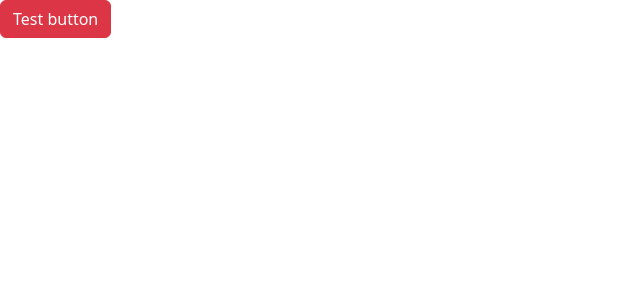
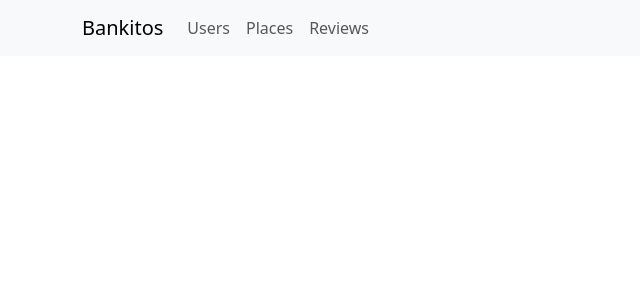
Before and after one commit to mariiomc/FrontendMinim1, an Angular app: page / in a window 1280 px wide. Shown: the top 300 px of the page, without its empty margins (0-640 px from the left). Built offline with nearby package versions, Linux system fonts and the light colour scheme.

Commit message:
Added main page and structure of project

```diff
--- a/angular.json
+++ b/angular.json
@@ -96,5 +96,8 @@
         }
       }
     }
+  },
+  "cli": {
+    "analytics": false
   }
 }
--- a/src/app/app.component.html
+++ b/src/app/app.component.html
@@ -1,3 +1,24 @@
-<router-outlet />
+<nav class="navbar navbar-expand-lg navbar-light bg-light">
+    <div class="container">
+      <a class="navbar-brand" href="#">Bankitos</a>
+      <button class="navbar-toggler" type="button" data-toggle="collapse" data-target="#navbarSupportedContent" aria-controls="navbarSupportedContent" aria-expanded="false" aria-label="Toggle navigation">
+        <span class="navbar-toggler-icon"></span>
+      </button>
 
-<button class="btn btn-danger">Test button</button>
+      <div class="collapse navbar-collapse" id="navbarSupportedContent">
+        <ul class="navbar-nav mr-auto">
+          <li class="nav-item">
+            <a class="nav-link" routerLink="/users" routerLinkActive="active">Users</a>
+          </li>
+          <li class="nav-item">
+            <a class="nav-link" routerLink="/places" routerLinkActive="active">Places</a>
+          </li>
+          <li class="nav-item">
+            <a class="nav-link" routerLink="/reviews" routerLinkActive="active">Reviews</a>
+          </li>
+        </ul>
+      </div>
+    </div>
+  </nav>
+
+  <router-outlet></router-outlet>
```
